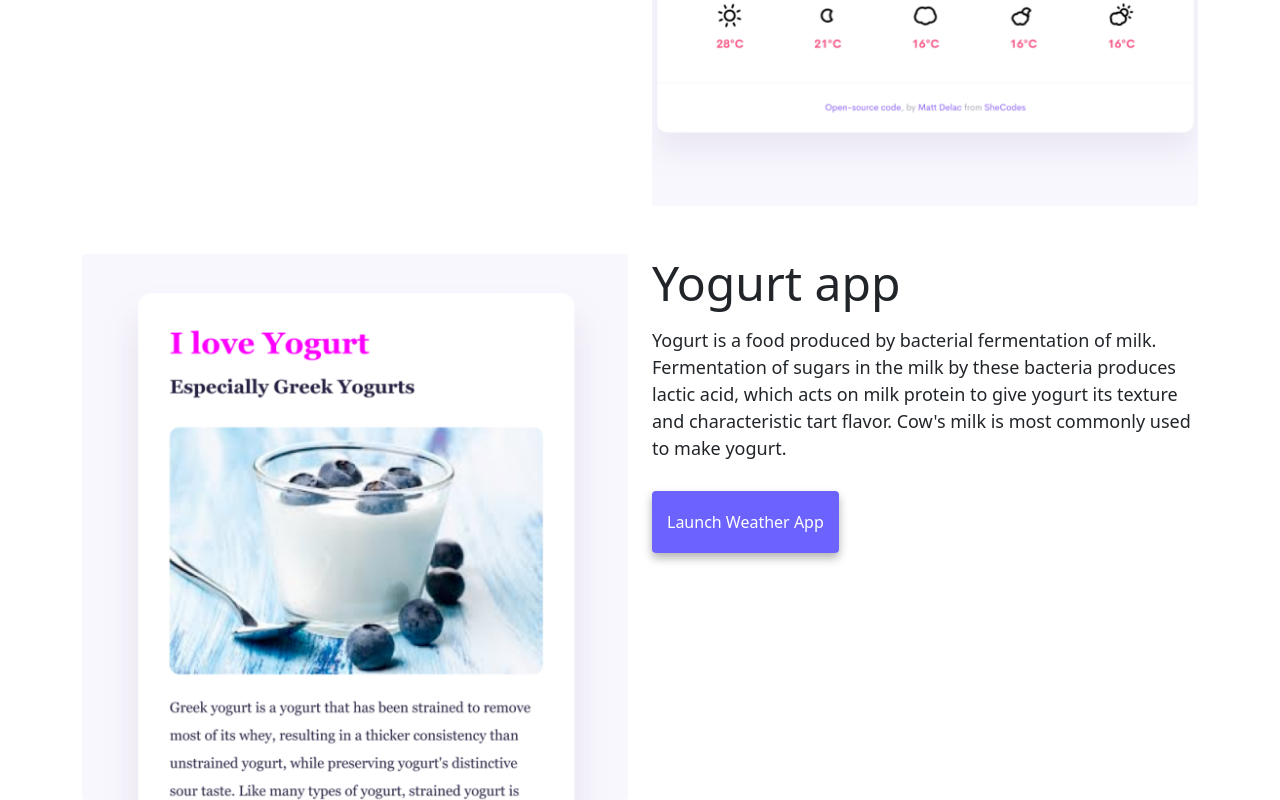
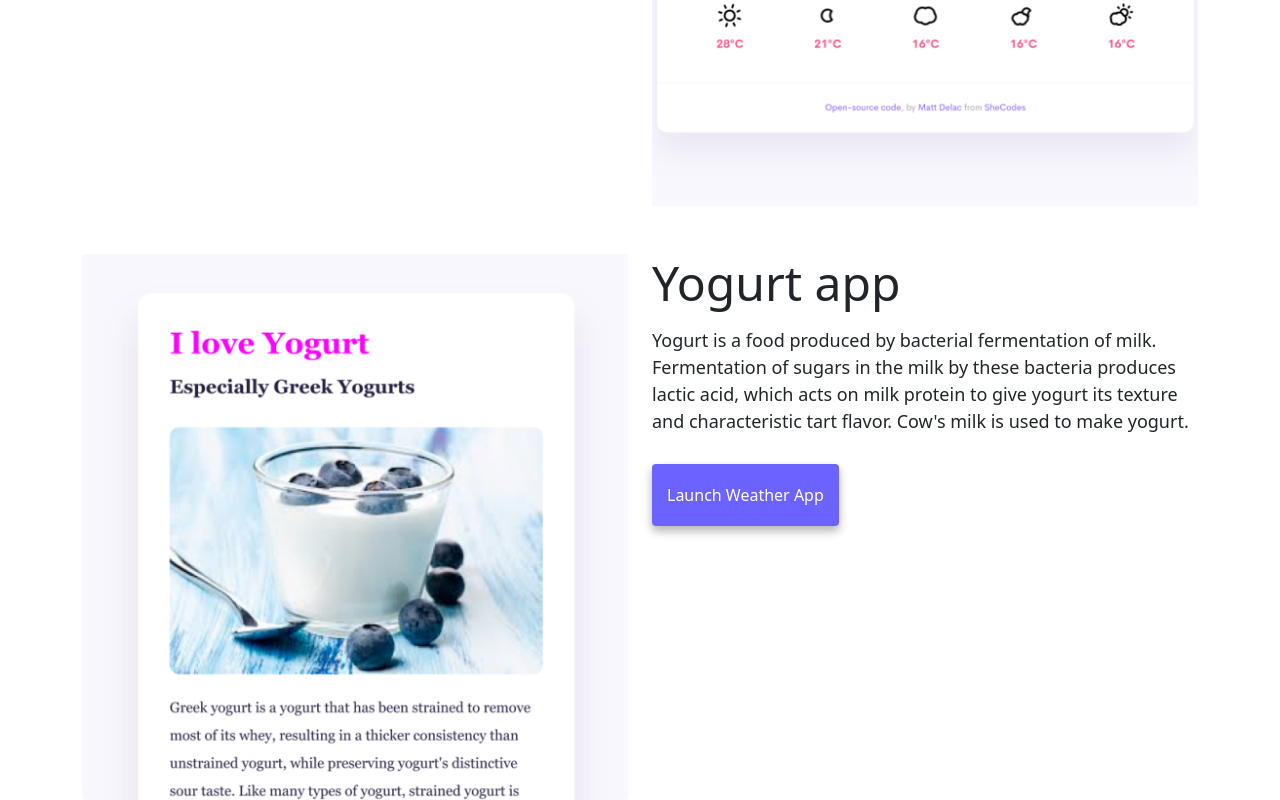
Before and after one commit to Motinny/Responsive-week3, a website: page index.html in a window 1280 px wide. Shown: the part 1430-2230 px from the top of the page. Drawn offline with nearby package versions, Linux system fonts and the light colour scheme.

Commit message:
Update index.html

```diff
--- a/index.html
+++ b/index.html
@@ -110,7 +110,7 @@
             Yogurt is a food produced by bacterial fermentation of milk.
             Fermentation of sugars in the milk by these bacteria produces lactic
             acid, which acts on milk protein to give yogurt its texture and
-            characteristic tart flavor. Cow's milk is most commonly used to make
+            characteristic tart flavor. Cow's milk is used to make
             yogurt.
           </p>
           <div class="mt-5">
```
